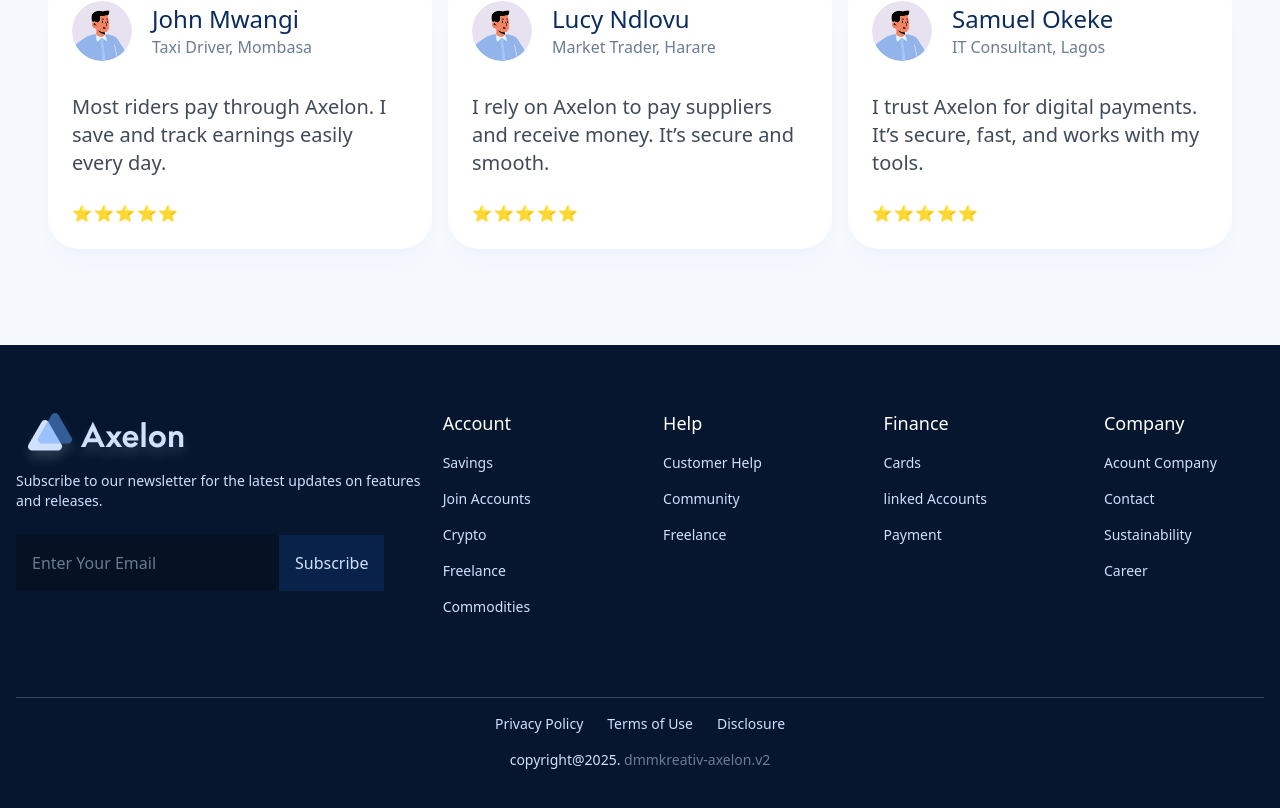
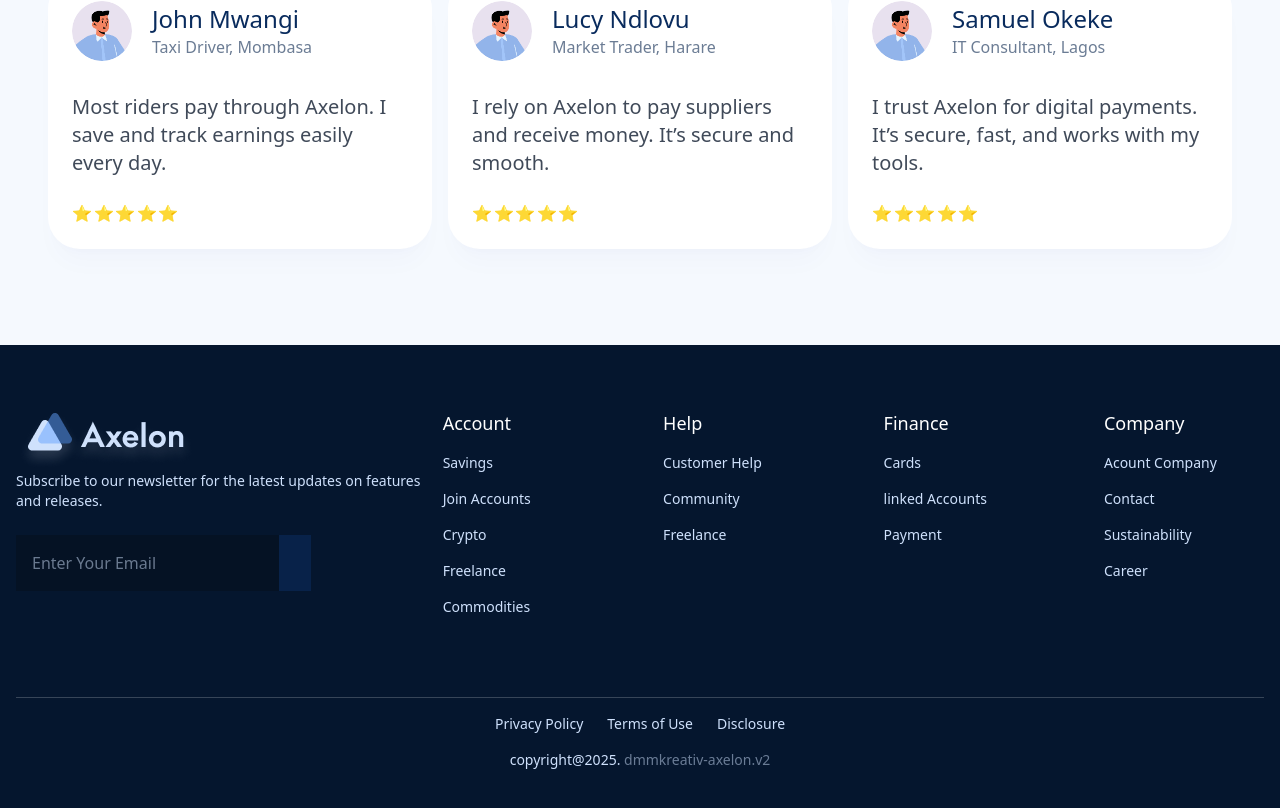
Before and after one commit to designkreativ/axelon-money, a Next.js app: page / in a window 1280 px wide. Shown: the part 5335-6143 px from the top of the page. Built offline with nearby package versions, Linux system fonts and the light colour scheme.

Commit message:
fix footer

```diff
--- a/src/components/Faqs.tsx
+++ b/src/components/Faqs.tsx
@@ -1,6 +1,6 @@
 import localFont from "next/font/local";
 import FaqsText from "@/components/FaqsText";
-import { faqsData } from "@/data/faqsData";
+import { FaqsData } from "@/data/FaqsData";
 
 const Supremell = localFont({
   src: "../font/supremell/SupremeLL-Bold.otf",
@@ -20,7 +20,7 @@
             </div>
           </div>
           <div className="md:flex-1">
-            {faqsData.map(({ id, question, answer }) => (
+            {FaqsData.map(({ id, question, answer }) => (
               <FaqsText key={id} question={question} answer={answer} />
             ))}
           </div>
--- a/src/components/Footer.tsx
+++ b/src/components/Footer.tsx
@@ -14,8 +14,8 @@
               releases.
             </p>
             <form action="submit" className=" flex ">
-              <input type="email" value="" placeholder="Enter Your Email" name="email" className="bg-[var(--primary-5)] p-4"/>
-              <input type="button" value="Subscribe" name="submit" className="bg-[var(--primary-15)] p-4"/>
+              <input type="email"  placeholder="Enter Your Email" name="email" className="bg-[var(--primary-5)] p-4"/>
+              <input type="button" name="submit" className="bg-[var(--primary-15)] p-4"/>
             </form>
           </div>
 
--- a/src/data/FaqsData.js
+++ b/src/data/FaqsData.js
@@ -1,4 +1,4 @@
-export const faqsData = [
+export const FaqsData = [
   {
     id: 1,
     question: "How can  to add money to my account?",
```
